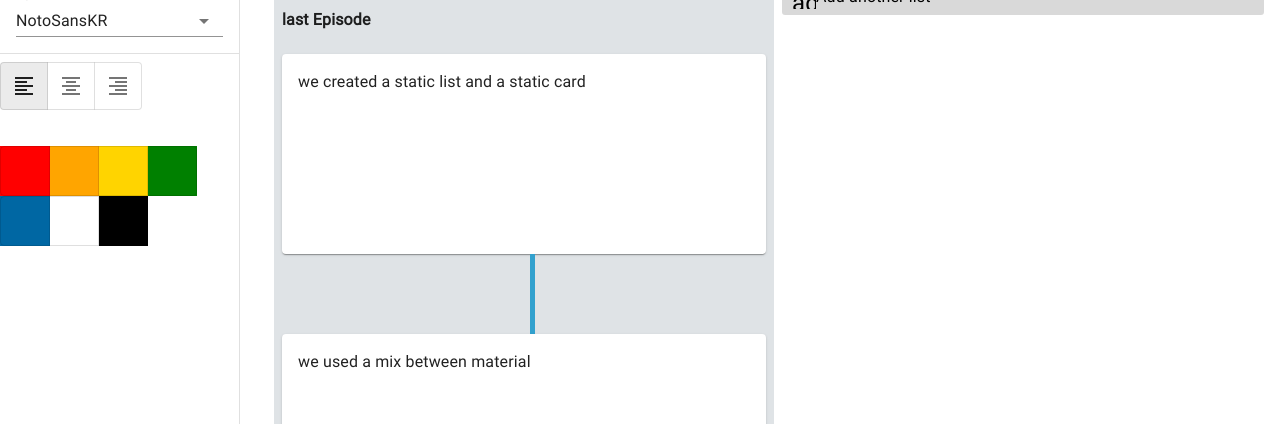
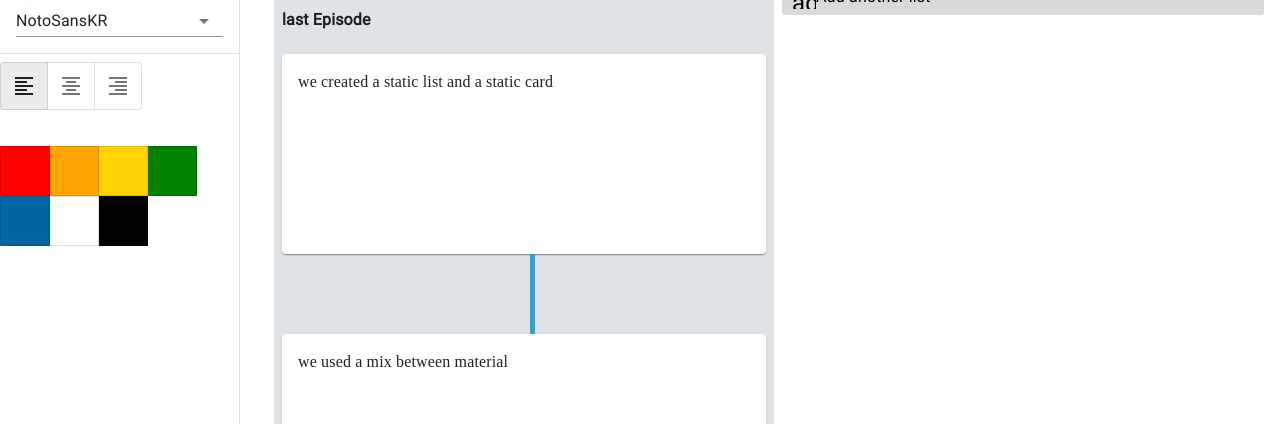
Before and after one commit to Milkey-way/cody_web, a React (Create React App) app in the folder cody_loadmap/: page / in a window 1280 px wide. Shown: the part 148-572 px from the top of the page. Built offline with nearby package versions, Linux system fonts and the light colour scheme; the HTML template or start-up script is replaced by a standard one.

Commit message:
fix: 폰트선택과 폰트컬러선택이 동시에 저장 되지 않는 오류 해결

```diff
--- a/cody_loadmap/src/components/TrelloCard.js
+++ b/cody_loadmap/src/components/TrelloCard.js
@@ -1,4 +1,5 @@
 import React, { useState } from 'react';
+import { makeStyles } from "@material-ui/core/styles";
 import Card from '@material-ui/core/Card';
 import Typography from '@material-ui/core/Typography';
 import CardContent from '@material-ui/core/CardContent';
@@ -110,6 +111,14 @@ const TrelloCard = React.memo(({ text, id, listID, index, dispatch }) => {
     );
   };
 
+  const useStyles = makeStyles({
+    text: {
+      color: color,
+      fontFamily: font
+    },
+  });
+  const classes = useStyles();
+
   const renderCard = () => {
     return (
       <Draggable draggableId={String(id)} index={index}>
@@ -135,7 +144,7 @@ const TrelloCard = React.memo(({ text, id, listID, index, dispatch }) => {
               </DeleteButton>
 
               <CardContent className='cardContent'>
-                <Typography style={{fontFamily: font}}>{text}</Typography>
+                <Typography className={classes.text}>{text}</Typography>
               </CardContent>
             </Card>
             <div className='alignC'>
--- a/cody_loadmap/src/components/TrelloForm.js
+++ b/cody_loadmap/src/components/TrelloForm.js
@@ -1,4 +1,5 @@
 import React from "react";
+import { makeStyles } from "@material-ui/core/styles";
 import styled from "styled-components";
 import Icon from "@material-ui/core/Icon";
 import Textarea from "react-textarea-autosize";
@@ -61,6 +62,14 @@ const TrelloForm = React.memo(
     console.log("!!!"+color);
     console.log("!!! f"+font);
 
+    const useStyles = makeStyles({
+      text: {
+        color: color,
+        fontFamily: font
+      },
+    });
+    const classes = useStyles();
+
     return (
       <Container>
         <StyledCard>
@@ -68,7 +77,7 @@ const TrelloForm = React.memo(
             placeholder={placeholder}
             autoFocus
             onFocus={handleFocus}
-            className={font}
+            className={classes.text}
             value={text}
             onChange={e => onChange(e)}
           >
--- a/cody_loadmap/src/css/CardStyle.css
+++ b/cody_loadmap/src/css/CardStyle.css
@@ -39,3 +39,7 @@
   line-height: 1.5;
   letter-spacing: 0.00938em;
  }
+
+ .Red{
+   color: red;
+ }
```
